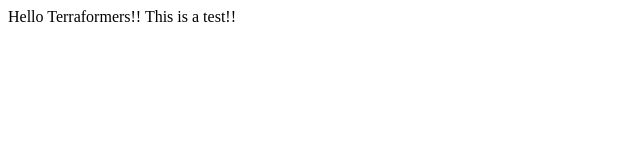
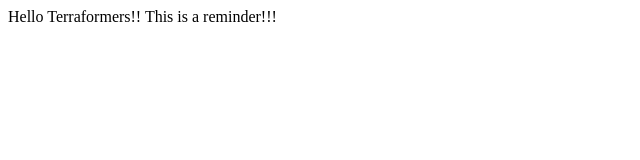
Before and after one commit to shayne008/terraform-beginner-bootcamp-2023, a plain HTML site: page public/index.html in a window 1280 px wide. Shown: the full height of the page, 0-640 px from the left. Drawn offline with Linux system fonts and the light colour scheme.

```diff
--- a/public/index.html
+++ b/public/index.html
@@ -6,6 +6,6 @@
     <title>Hello Terraformers</title>
 </head>
 <body>
-    Hello Terraformers!! This is a test!!
+    Hello Terraformers!! This is a reminder!!!
 </body>
 </html>
```
Also changed, not shown: 6 other files.
